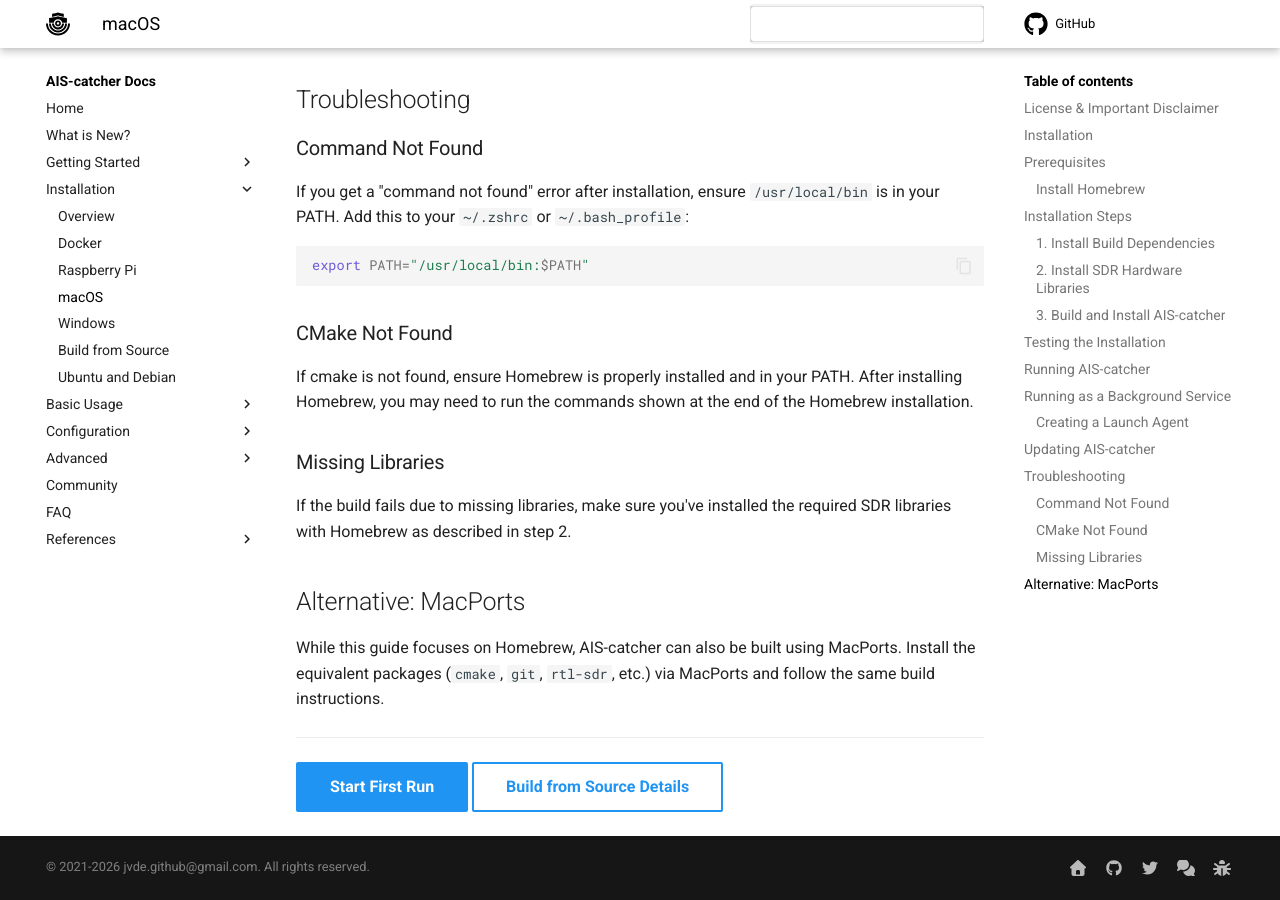
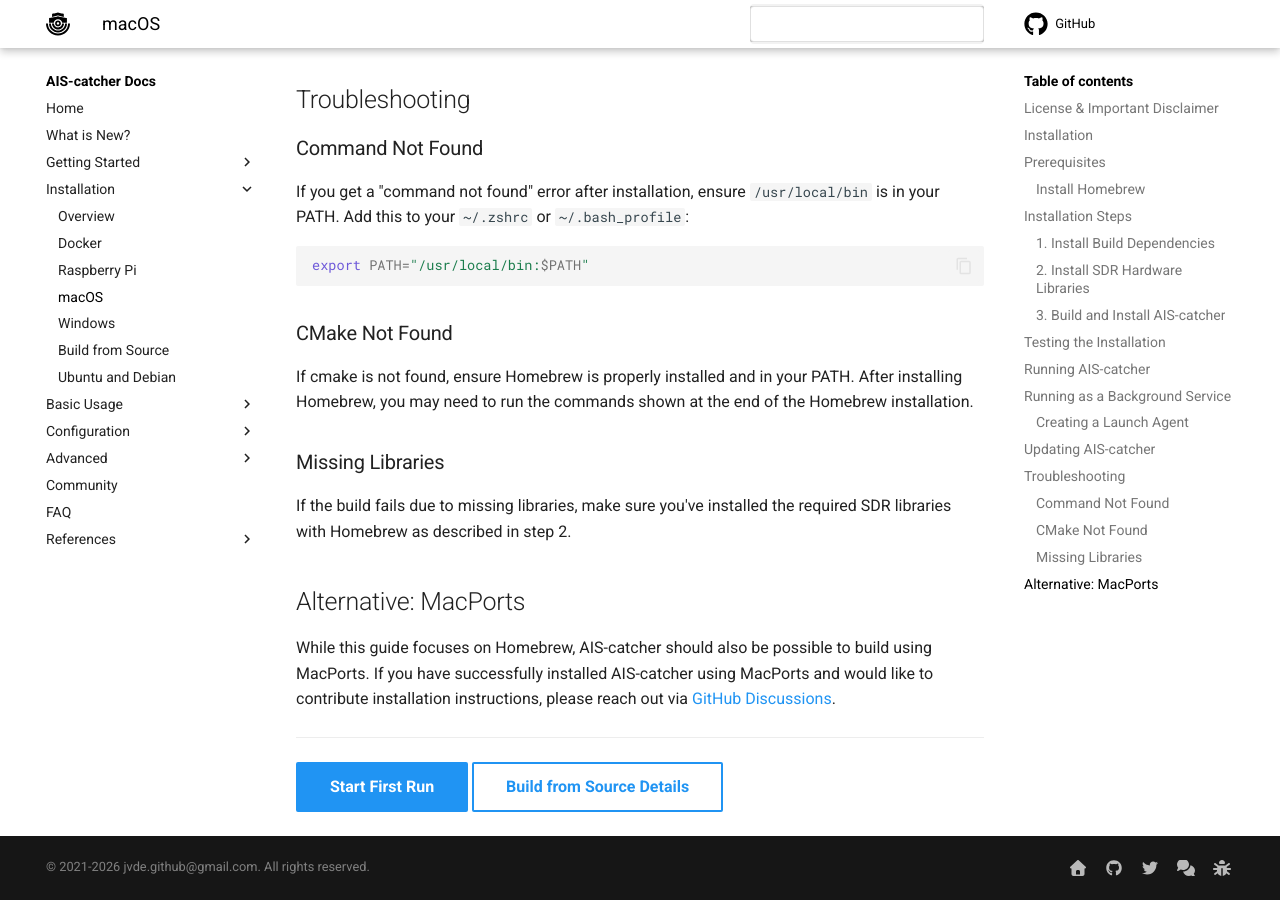
Before and after one commit to jvde-github/AIS-catcher-docs, an MkDocs documentation site: the page built from docs/installation/macos.md, in a window 1280 px wide and 900 px high, scrolled down 4480 px. Built offline with MkDocs 1.6.1 and Material for MkDocs 9.7.7, drawn with Linux system fonts in a browser that asks for light colours; comment, search, counter and statistics services are not loaded.

Commit message:
Update MacPorts section with community contribution request

```diff
--- a/docs/installation/macos.md
+++ b/docs/installation/macos.md
@@ -206,7 +206,7 @@
 
 ## Alternative: MacPorts
 
-While this guide focuses on Homebrew, AIS-catcher can also be built using MacPorts. Install the equivalent packages (`cmake`, `git`, `rtl-sdr`, etc.) via MacPorts and follow the same build instructions.
+While this guide focuses on Homebrew, AIS-catcher should also be possible to build using MacPorts. If you have successfully installed AIS-catcher using MacPorts and would like to contribute installation instructions, please reach out via [GitHub Discussions](https://github.com/jvde-github/AIS-catcher/discussions).
 
 ---
 
```
